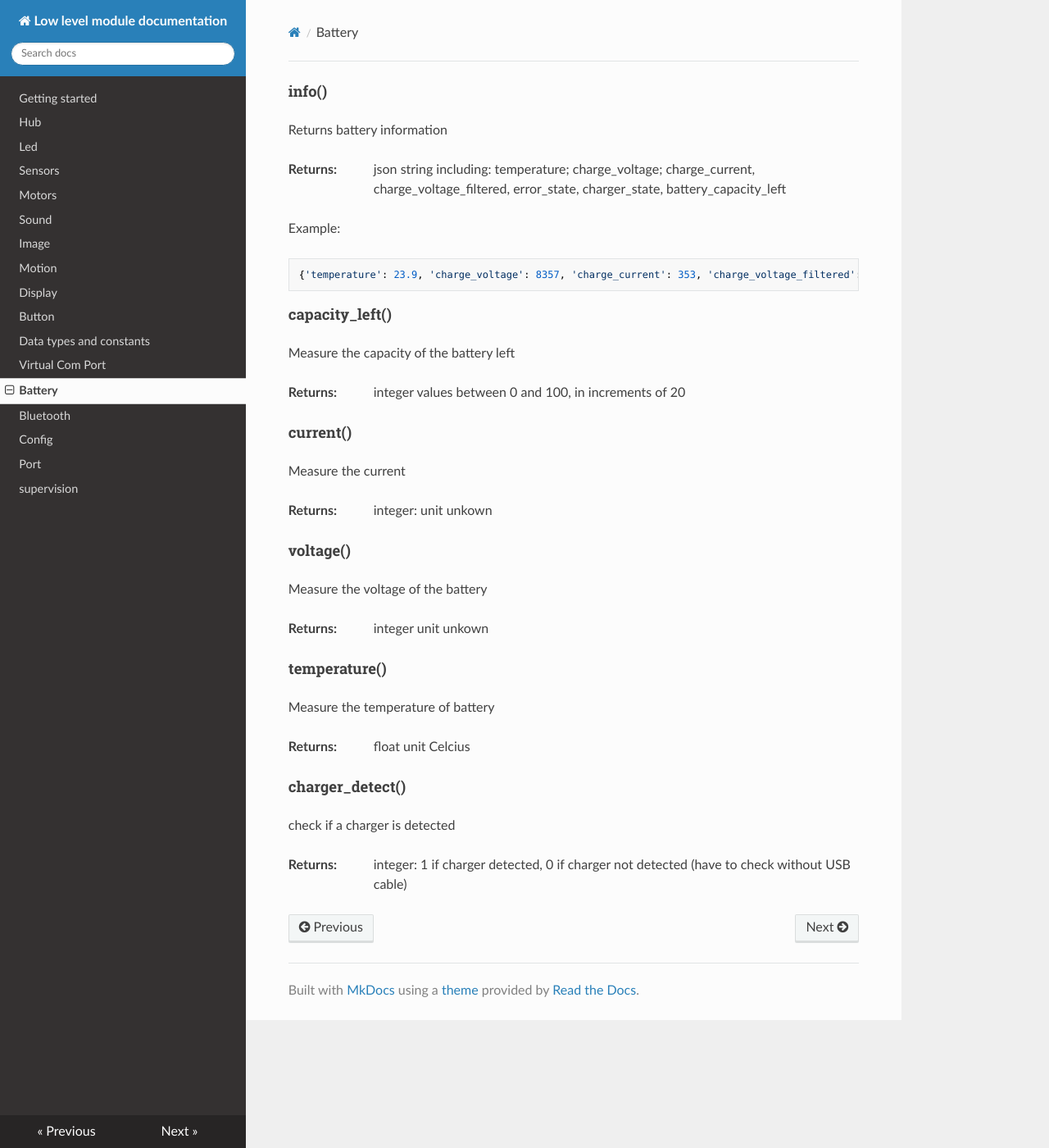
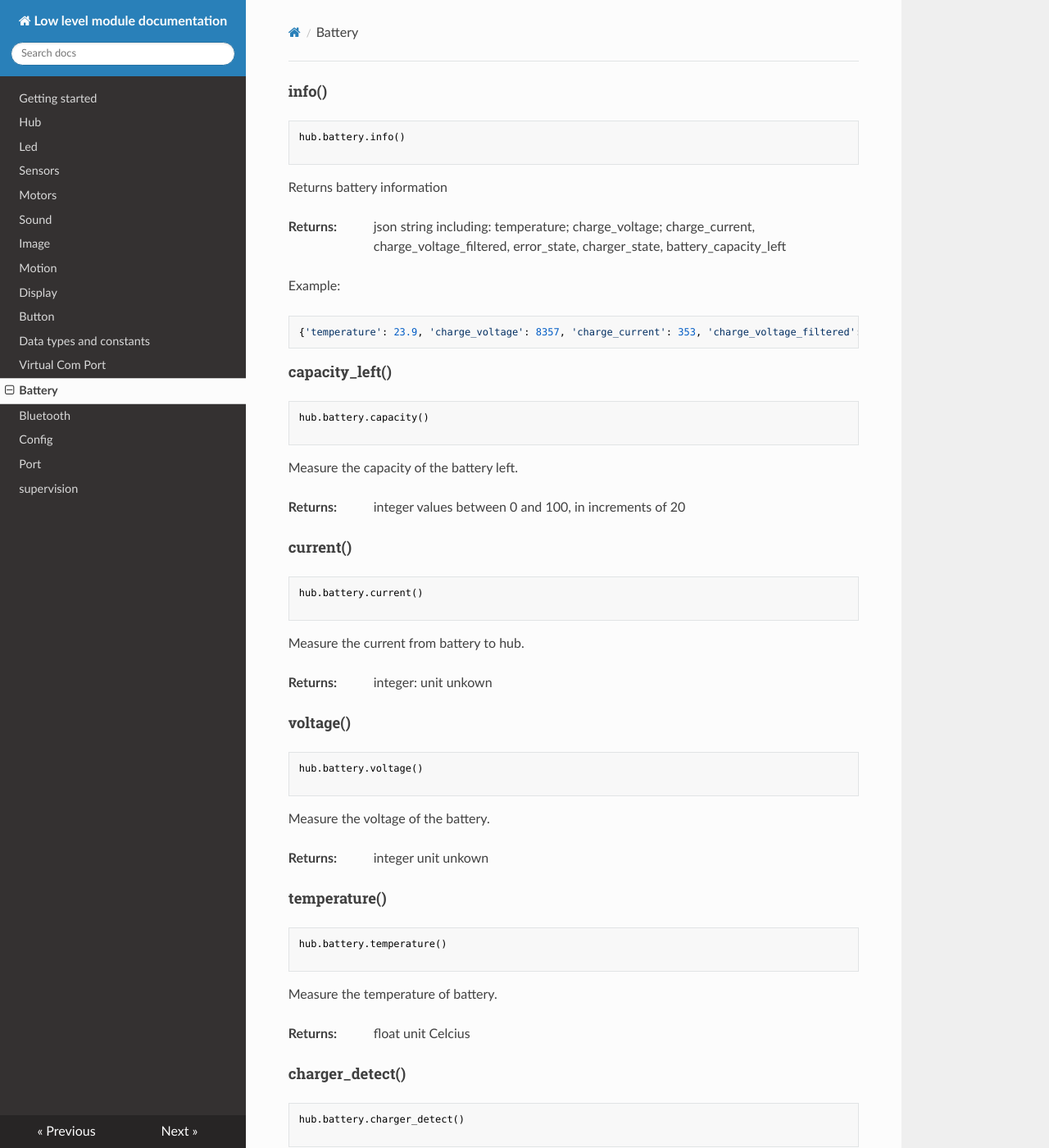
Before and after one commit to NStrijbosch/hub-module-notes, an MkDocs documentation site: the page built from docs/battery.md, in a window 1280 px wide and 1400 px high. Shown: the whole window at 82% size. Built offline with MkDocs 1.6.1, drawn with Linux system fonts in a browser that asks for light colours; nearby versions of some CDN libraries; some of the changed text lies outside the part shown.

Commit message:
Update battery.md

````diff
--- a/docs/battery.md
+++ b/docs/battery.md
@@ -1,4 +1,9 @@
 ## info()
+
+``` python
+hub.battery.info()
+
+```
 
 Returns battery information
 
@@ -14,7 +19,12 @@ Example:
 
 ## capacity_left()
 
-Measure the capacity of the battery left
+``` python
+hub.battery.capacity()
+
+```
+
+Measure the capacity of the battery left.
 
 __Returns:__
 
@@ -22,7 +32,12 @@ __Returns:__
 
 ## current()
 
-Measure the current
+``` python
+hub.battery.current()
+
+```
+
+Measure the current from battery to hub.
 
 __Returns:__
 
@@ -30,7 +45,12 @@ __Returns:__
 
 ## voltage()
 
-Measure the voltage of the battery
+``` python
+hub.battery.voltage()
+
+```
+
+Measure the voltage of the battery.
 
 __Returns:__
 
@@ -38,7 +58,12 @@ __Returns:__
 
 ## temperature()
 
-Measure the temperature of battery
+``` python
+hub.battery.temperature()
+
+```
+
+Measure the temperature of battery.
 
 __Returns:__
 
@@ -46,7 +71,12 @@ __Returns:__
 
 ## charger_detect()
 
-check if a charger is detected
+``` python
+hub.battery.charger_detect()
+
+```
+
+Check if a charger is detected.
 
 __Returns:__
 
````
